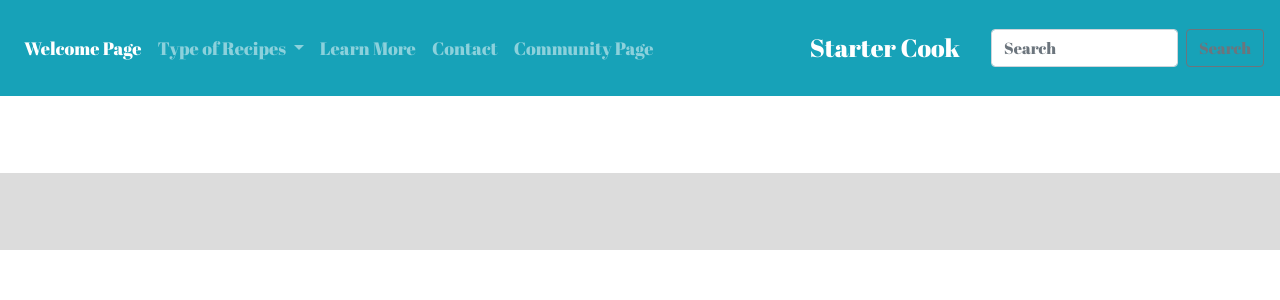
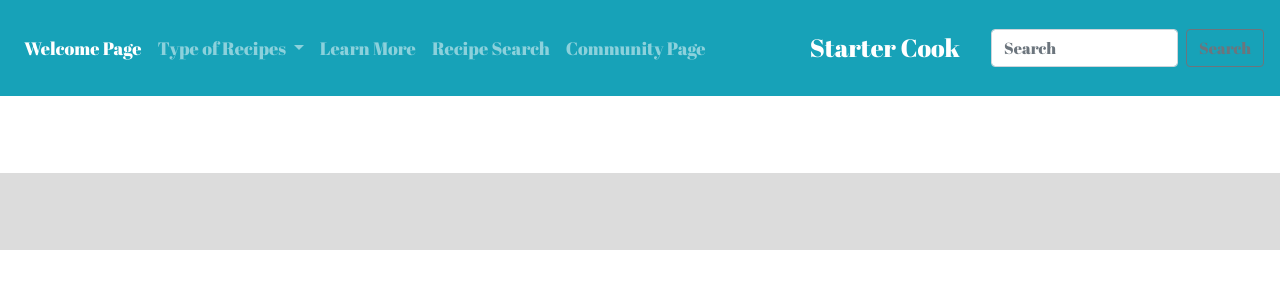
Before and after one commit to Alyssa-rivera/starter-cook, a Flask app: page /base in a window 1280 px wide. Shown: the top 300 px of the page. Run offline with Flask 2, Linux system fonts and the light colour scheme; some libraries are stand-ins or nearby versions; some web fonts are replaced.

Commit message:
fixing some error

```diff
--- a/app.py
+++ b/app.py
@@ -49,10 +49,6 @@ def homepage():
 def base():
     return render_template('base.html')
 
-@app.route('/contact')
-def contact():
-    return render_template('contact.html')
-
 
 # ________________________________________Routes section API/Learn More________________________________________________________
 import requests
@@ -82,15 +78,18 @@ def learn_more():
     return render_template("learn_more.html", time = datetime.now())
 @app.route('/restaurant', methods = ['POST', 'GET'])
 def restaurant():
-    if request.method == 'POST':
+    # change the POST to GET
+    if request.method == 'GET':
         mychoice = request.form['restaurantchoice']
         source = requests.request("GET", url, headers=headers, params=querystring)
         return render_template("restaurant.html", time = datetime.now(), source=source)
     else:
         return "error"
 
+# print(response.text)
 
-# print(response.text)
+# Another function to look for api
+#look over the model project
 
 # -- Routes section --
 # @app.route('/')
@@ -122,8 +121,8 @@ random_joke = "food/jokes/random"
 find = "recipes/findByIngredients"
 randomFind = "recipes/random"
 
-@app.route('/recipesearch', methods=['POST', 'GET'])
-def search_page():
+@app.route('/searchrecipes', methods=['POST', 'GET'])
+def search():
     if request.method == 'POST':
         my_ingr = request.form['Ingredients']
         source = requests.get(my_ingr, app.config['6d30ff627cmshb1d1c2c1a6c7772p12ae7bjsn36026cb0df56'])
--- a/templates/base.html
+++ b/templates/base.html
@@ -40,7 +40,7 @@
         <a class="nav-link" href="/learn_more">Learn More</a>
     </li>
       <li class="nav-item">
-        <a class="nav-link" href="/contact">Contact</a>
+        <a class="nav-link" href="/search">Recipe Search</a>
     </li>
     <li class="nav-item">
         <a class="nav-link" href="/community">Community Page</a>
```
Also changed, not shown: templates/contact.html (deleted, +0 -8 lines).
